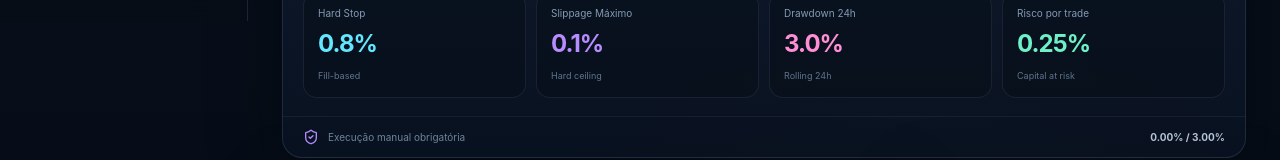
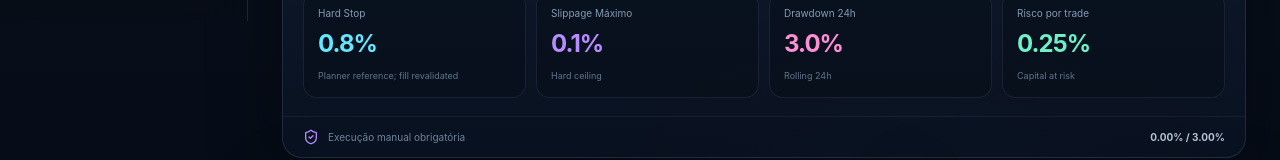
Before and after one commit to ValdemirJunior2020/tiago-trading, a React (Vite) app in the folder client/: page / in a window 1280 px wide. Shown: the part 779-939 px from the top of the page. Built offline with nearby package versions, Linux system fonts and the light colour scheme; no server answers.

Commit message:
Clarify planner stop versus real fill validation

```diff
--- a/client/src/main.tsx
+++ b/client/src/main.tsx
@@ -170,7 +170,7 @@ function App(){
           <span className="locked-pill"><ShieldCheck size={14}/> LOCKED</span>
         </div>
         <div className="risk-grid">
-          <RiskCard label={x.hardStop} value="0.8%" detail="Fill-based"/>
+          <RiskCard label={x.hardStop} value="0.8%" detail="Planner reference; fill revalidated"/>
           <RiskCard label={x.slippage} value="0.1%" detail="Hard ceiling"/>
           <RiskCard label={x.kill} value="3.0%" detail="Rolling 24h"/>
           <RiskCard label={x.exposure} value="0.25%" detail="Capital at risk"/>
```
